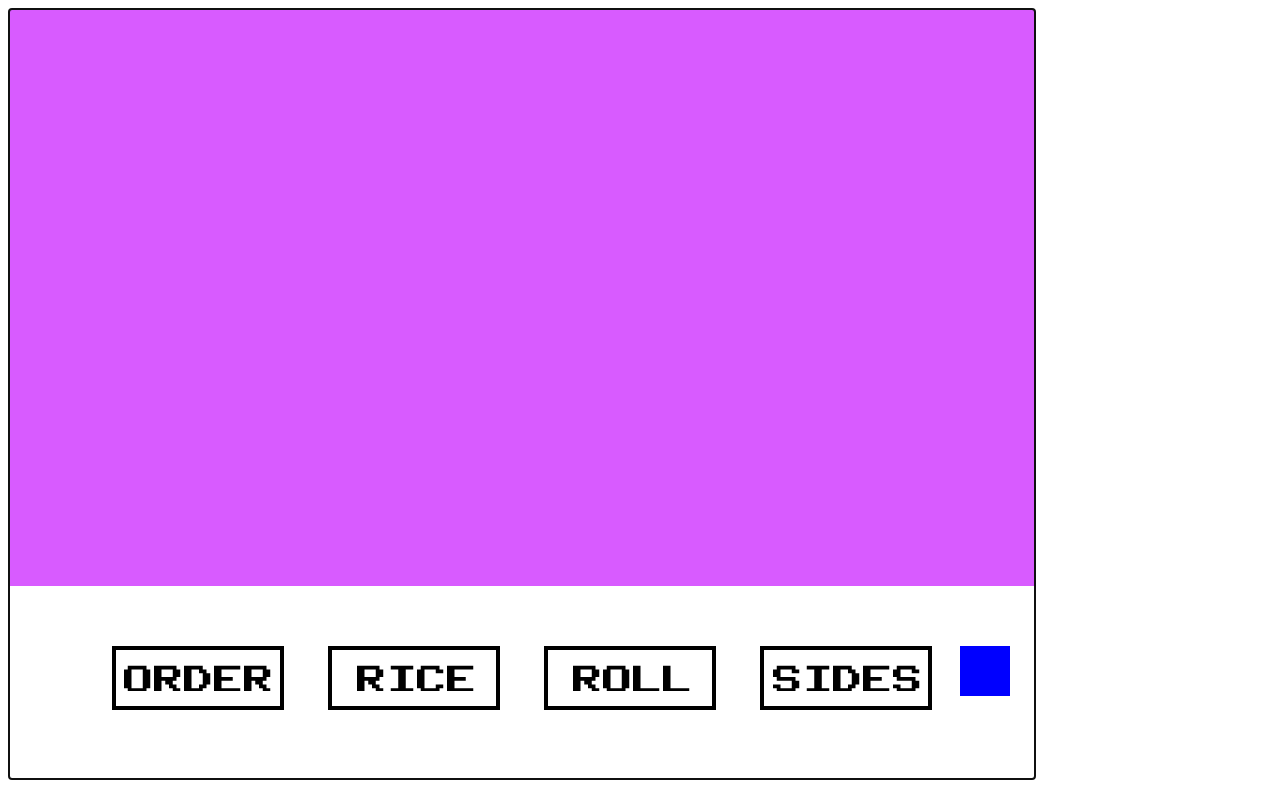
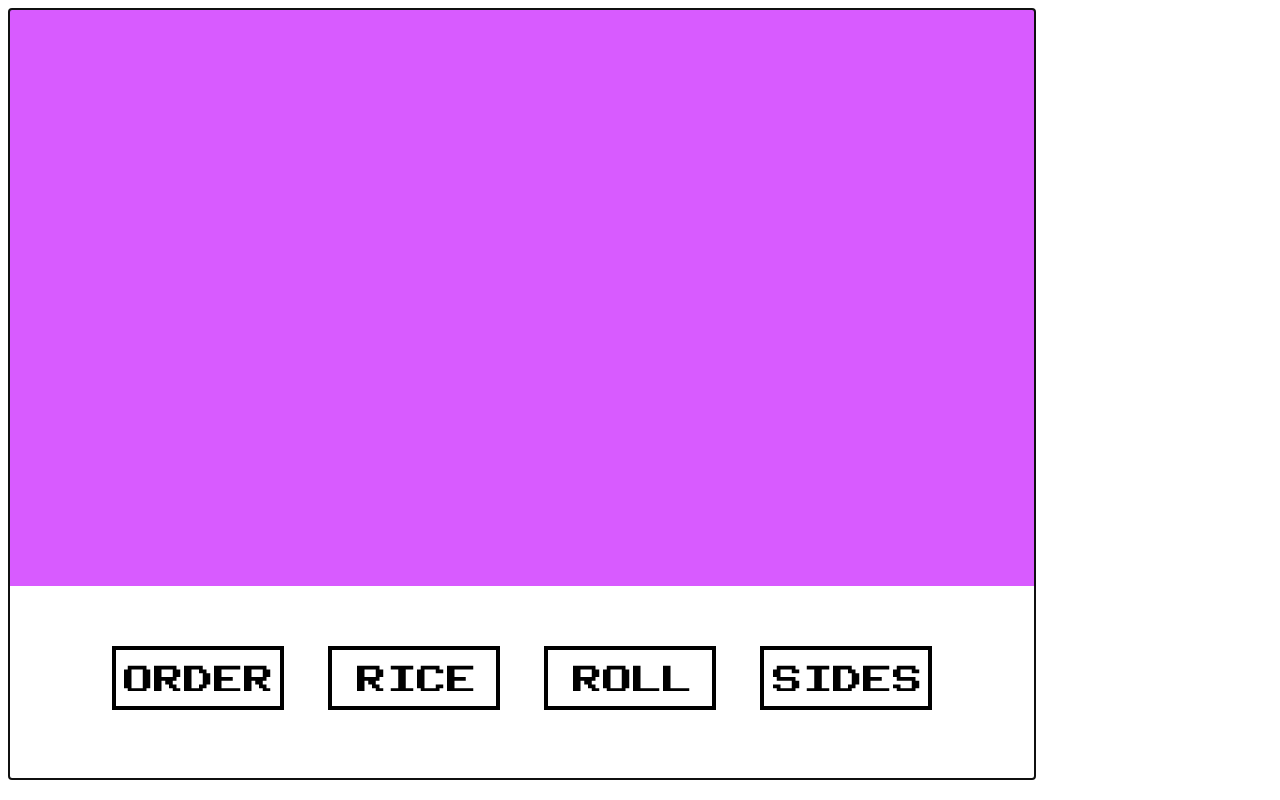
Before and after one commit to Mellancholy/TCSS-491-Game, a plain HTML site: page index.html in a window 1280 px wide. Drawn offline with Linux system fonts and the light colour scheme.

Commit message:
Refactor buttons

```diff
--- /dev/null
+++ b/button.js
@@ -0,0 +1,20 @@
+class Button {
+    constructor(game, x, y, image, onClick) {
+        Object.assign(this, { game, x, y, onClick });
+        this.image = ASSET_MANAGER.getAsset(image);
+    }
+
+    update() {
+        if(this.game.click) {
+            if (this.game.click.x > this.x && this.game.click.x < this.x + this.image.width &&
+                this.game.click.y > this.y && this.game.click.y < this.y + this.image.height) {
+                    this.game.click = null;
+                    this.onClick();
+            }
+        }
+    }
+
+    draw(ctx) {
+        ctx.drawImage(this.image, this.x, this.y);
+    }
+}
--- a/buttons.js
+++ /dev/null
@@ -1,23 +0,0 @@
-class Buttons {
-    constructor(game, x, y) {
-        Object.assign(this, { game, x, y })
-
-        this.orderButton = ASSET_MANAGER.getAsset("./sprites/button/Order_Button.JPG");
-        this.riceButton = ASSET_MANAGER.getAsset("./sprites/button/Rice_Button.JPG");
-        this.rollButton = ASSET_MANAGER.getAsset("./sprites/button/Roll_Button.JPG");
-        this.sidesButton = ASSET_MANAGER.getAsset("./sprites/button/Side_Button.JPG");
-    }
-
-    update() {
-
-    }
-
-    draw(ctx) {
-        ctx.drawImage(this.orderButton, 102, 636);
-        ctx.drawImage(this.riceButton, 318, 636);
-        ctx.drawImage(this.rollButton, 534, 636);
-        ctx.drawImage(this.sidesButton, 750, 636);
-        ctx.fillStyle = 'blue';
-        ctx.fillRect(950, 636, 50, 50);
-    }
-}
--- a/index.html
+++ b/index.html
@@ -8,8 +8,9 @@
     <script type="text/javascript" src="./timer.js"></script>
     <script type="text/javascript" src="./gameengine.js"></script>
     <script type="text/javascript" src="./background.js"></script>
-    <script type="text/javascript" src="./buttons.js"></script>
     <script type="text/javascript" src="./stations.js"></script>
+    <script type="text/javascript" src="./button.js"></script>
+    <script type="text/javascript" src="./stationswitcher.js"></script>
 
     <script type="text/javascript" src="./washthatrice/rotate.js"></script>
     <script type="text/javascript" src="./washthatrice/progressbar.js"></script>
--- a/main.js
+++ b/main.js
@@ -34,6 +34,8 @@ ASSET_MANAGER.downloadAll(() => {
 	const sceneManage = new SceneManager(gameEngine);
 	gameEngine.addEntity(sceneManage);
 
+	gameEngine.addEntity(new StationSwitcher(gameEngine, sceneManage.loadStation.bind(sceneManage)));
+
 	gameEngine.start();
 
 });
--- a/scenemanager.js
+++ b/scenemanager.js
@@ -25,14 +25,9 @@ class SceneManager {
                 this.game.addEntity(new RollStationBg(this.game, 0, 0));
             } else if (station.stationType == "side") {
                 this.game.addEntity(new SidesStationBg(this.game, 0, 0));
-            } else if (station.stationType == "washThatRice") {
                 let washThatRiceScene = new WashThatRiceBg(this.game, 0, 0);
                 this.game.addEntity(washThatRiceScene);
                 this.onDeload = washThatRiceScene.deload.bind(washThatRiceScene);
-            }
-
-            if (station.buttons) {
-                this.game.addEntity(new Buttons(this.game, 0, 0))
             }
 
             this.currentStation = station;
@@ -40,23 +35,7 @@ class SceneManager {
     };
 
     update() {
-        if (this.game.click) {
-            if (this.game.click.x >= 102 && this.game.click.x <= 274 && this.game.click.y >= 636 && this.game.click.y <= 700) {
-                this.loadStation(orderStation);
-            }
-            if (this.game.click.x >= 318 && this.game.click.x <= 490 && this.game.click.y >= 636 && this.game.click.y <= 700) {
-                this.loadStation(riceStation);
-            }
-            if (this.game.click.x >= 534 && this.game.click.x <= 706 && this.game.click.y >= 636 && this.game.click.y <= 700) {
-                this.loadStation(rollStation);
-            }
-            if (this.game.click.x >= 750 && this.game.click.x <= 922 && this.game.click.y >= 636 && this.game.click.y <= 700) {
-                this.loadStation(sideStation);
-            }
-            if(this.game.click.x >= 950 && this.game.click.x <= 1000 && this.game.click.y >= 636 && this.game.click.y <= 686) {
-                this.loadStation(washThatRice);
-            }
-        }
+
     };
 
     draw(ctx) {
--- /dev/null
+++ b/stationswitcher.js
@@ -0,0 +1,23 @@
+class StationSwitcher {
+    constructor(game, loadStation) {
+        Object.assign(this, { game });
+
+        this.orderButton = new Button(game, 102, 636, "./sprites/button/Order_Button.JPG", () => loadStation(orderStation, false));
+        this.riceButton = new Button(game, 318, 636, "./sprites/button/Rice_Button.JPG", () => loadStation(riceStation, false));
+        this.rollButton = new Button(game, 534, 636, "./sprites/button/Roll_Button.JPG", () => loadStation(rollStation, false));
+        this.sidesButton = new Button(game, 750, 636, "./sprites/button/Side_Button.JPG", () => loadStation(sideStation, false));
+
+        game.addEntity(this.orderButton);
+        game.addEntity(this.riceButton);
+        game.addEntity(this.rollButton);
+        game.addEntity(this.sidesButton);
+    }
+
+    update() {
+
+    }
+
+    draw(ctx) {
+
+    }
+}
```
